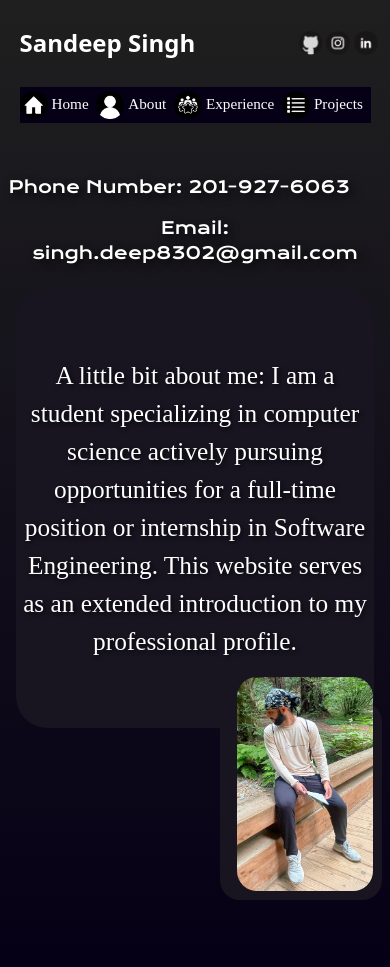
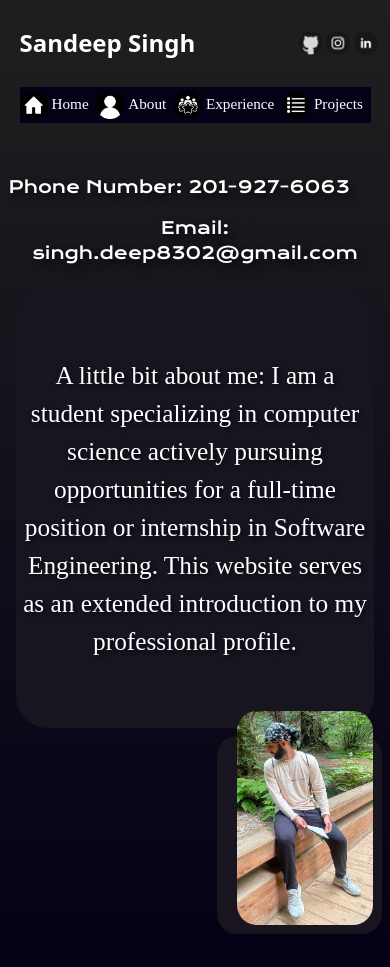
Before and after one commit to SandeepS3/personal-website, a React (Create React App) app: page /about in a window 390 px wide. Built offline with nearby package versions, Linux system fonts and the light colour scheme; a web font is replaced by a local one.

Commit message:
fix about  mobile

```diff
--- a/src/pages/AboutStyles.js
+++ b/src/pages/AboutStyles.js
@@ -99,14 +99,14 @@ const mediaStyles = {
     height: "55vw",
     borderRadius: "1.25em",
     marginTop: "-4vh",
-    marginLeft: "2vw",
+    marginLeft: "3vw",
   },
   imageBox: {
     padding: "1vh",
     backgroundColor: "#181521",
     borderRadius: "1.25em",
-    marginTop: "-4vh",
-    marginLeft: "2vw",
+    // marginTop: "-4vh",
+    marginLeft: "3vw",
   },
 };
 
```
